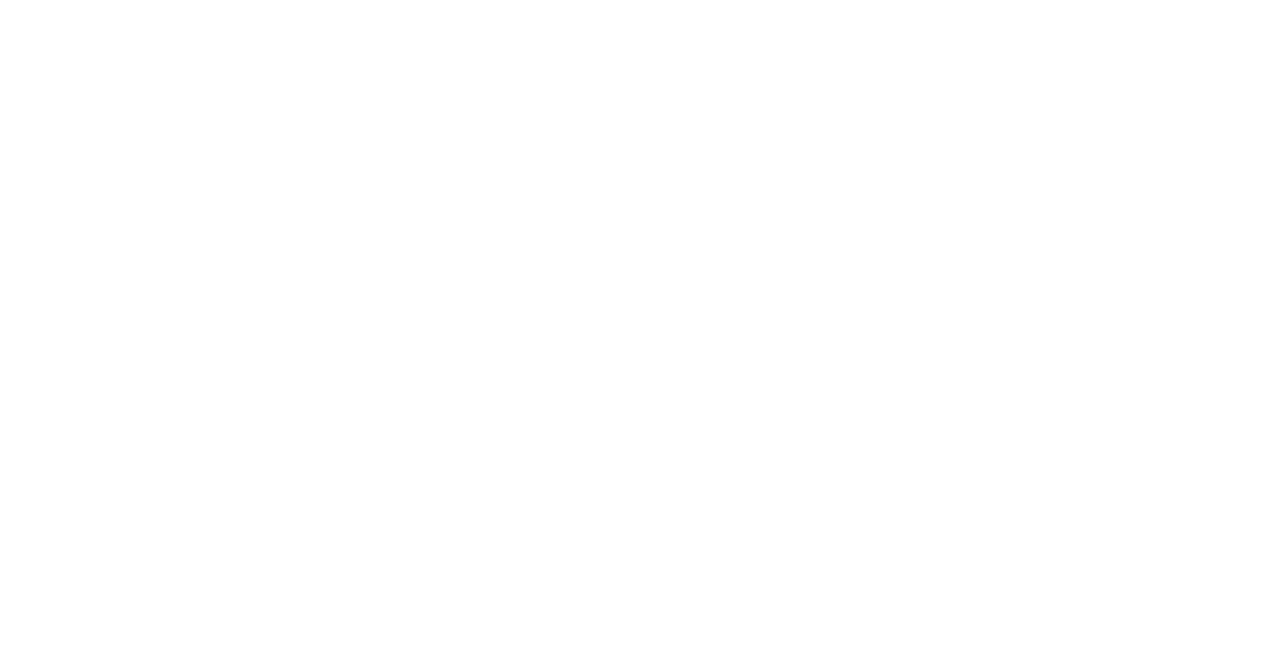
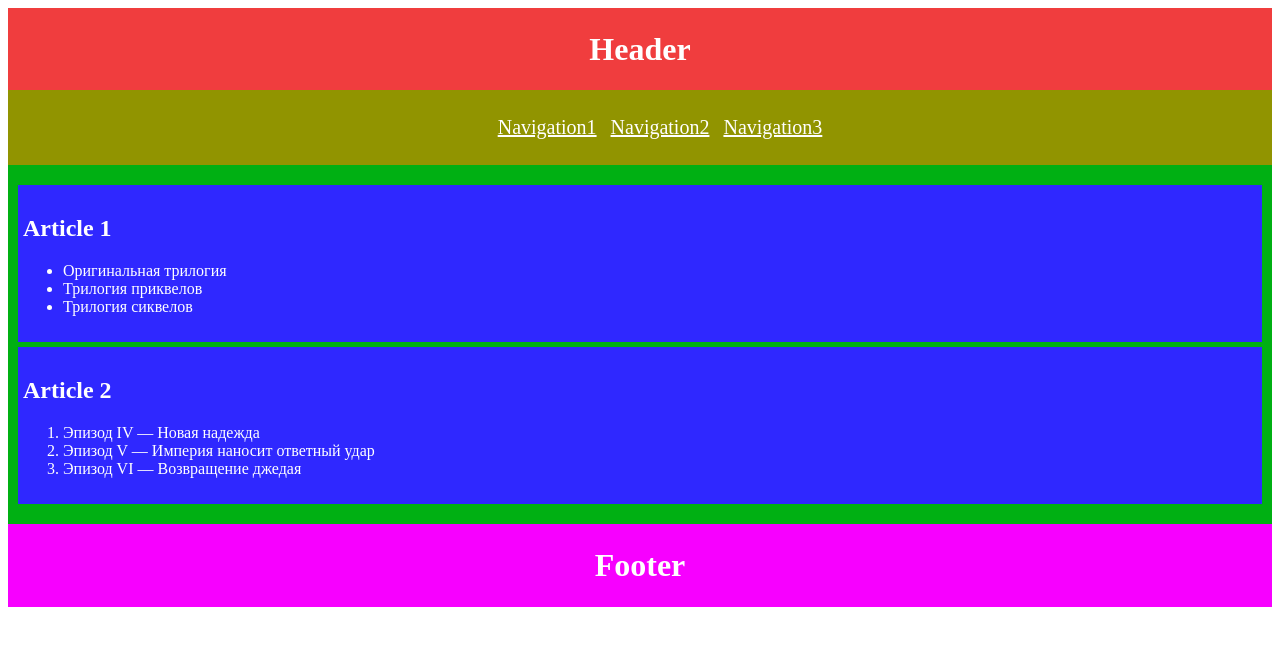
Before and after one commit to js-tasks-ru/htmlcss-20210409_kivals-90, a website: page 02-dz0/01-semantic-mockup/solution.html in a window 1280 px wide. Drawn offline with Linux system fonts and the light colour scheme.

Commit message:
add solution for 2-module 1-task

```diff
--- a/02-dz0/01-semantic-mockup/solution.html
+++ b/02-dz0/01-semantic-mockup/solution.html
@@ -1,4 +1,45 @@
-<!DOCTYPE html>
-<html lang="ru">
-    <!-- Ваше решение -->
+<!doctype html>
+<html lang="en">
+<head>
+    <meta charset="UTF-8">
+    <meta name="viewport"
+          content="width=device-width, user-scalable=no, initial-scale=1.0, maximum-scale=1.0, minimum-scale=1.0">
+    <meta http-equiv="X-UA-Compatible" content="ie=edge">
+    <link rel="stylesheet" type="text/css" href="./style.css" />
+    <title>Document</title>
+</head>
+<body>
+    <header>
+        <h1>Header</h1>
+        <nav>
+            <ul>
+                <li><a href="">Navigation1</a></li>
+                <li><a href="">Navigation2</a></li>
+                <li><a href="">Navigation3</a></li>
+            </ul>
+        </nav>
+    </header>
+    <main>
+        <article>
+            <h2>Article 1</h2>
+            <ul>
+                <li>Оригинальная трилогия</li>
+                <li>Трилогия приквелов</li>
+                <li>Трилогия сиквелов</li>
+            </ul>
+        </article>
+
+        <article>
+            <h2>Article 2</h2>
+            <ol>
+                <li>Эпизод IV — Новая надежда</li>
+                <li>Эпизод V — Империя наносит ответный удар</li>
+                <li>Эпизод VI — Возвращение джедая</li>
+            </ol>
+        </article>
+    </main>
+    <footer>
+        <h1>Footer</h1>
+    </footer>
+</body>
 </html>
--- /dev/null
+++ b/02-dz0/01-semantic-mockup/style.css
@@ -0,0 +1,52 @@
+header {
+    text-align: center;
+    background-color: #F03D3E;
+    color: #fff;
+    padding-top: 2px;
+}
+
+nav {
+    background-color: #919400;
+    padding: 10px 0;
+}
+
+header > nav > ul {
+    list-style-type: none;
+}
+
+header > nav > ul li {
+    display: inline;
+}
+
+header > nav > ul li a {
+    display: inline;
+    color: #fff;
+    font-size: 20px;
+}
+
+header > nav > ul li + li{
+    margin-left: 10px;
+}
+
+main {
+    padding: 20px 10px;
+    background-color: #00b013;
+    color: #fff;
+}
+
+main article {
+    padding: 10px 5px;
+    background-color: #2f28ff;
+
+}
+
+main article + article{
+    margin-top: 5px;
+}
+
+footer {
+    padding: 2px;
+    text-align: center;
+    background-color: #f700ff;
+    color: #fff;
+}
```
